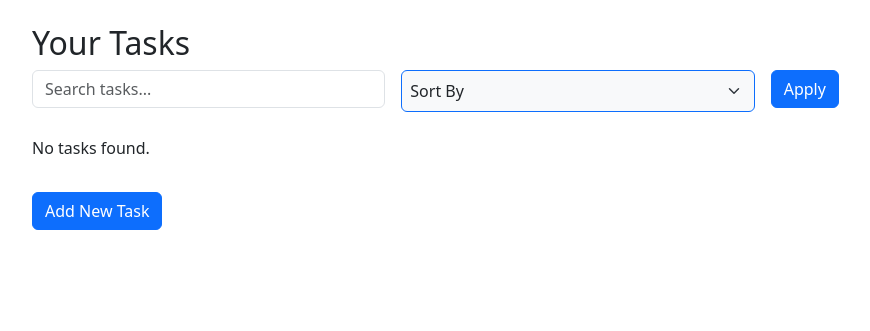
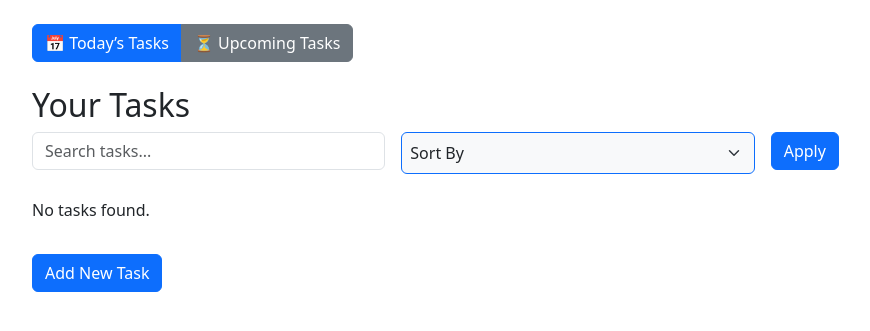
Before and after one commit to bishan20/Smart-To-Do, a Django app: template src/tasks/templates/tasks/task_list.html in a window 1280 px wide. Shown: the part 56-387 px from the top of the page, without its empty margins (62-932 px from the left). Run offline with Django 3.2, Linux system fonts and the light colour scheme; the template is opened without the code that fills it, so the values that code supplies are empty.

Commit message:
feat:add feature where users can see today's and upcoming tasks

```diff
--- a/src/tasks/models.py
+++ b/src/tasks/models.py
@@ -12,7 +12,7 @@ class Task(models.Model):
     title = models.CharField(max_length=255)  # Task name (e.g., "assignment")
     description = models.TextField(blank=True, null=True)  # Optional task description
     category = models.ForeignKey(Category, on_delete=models.SET_NULL, null=True, blank=True)  # Optional category for task
-    due_date = models.DateField(null=True, blank=True)  # Optional deadline for the task
+    due_date = models.DateField()  # Deadline for the task
     priority = models.CharField(
         max_length=10,
         choices=[('Low', 'Low'), ('Medium', 'Medium'), ('High', 'High')],
--- a/src/tasks/templates/tasks/task_list.html
+++ b/src/tasks/templates/tasks/task_list.html
@@ -1,6 +1,14 @@
 {% extends "tasks/base.html" %}
 
 {% block content %}
+<div class="container mt-3">
+    <!-- Filter Buttons with Active State -->
+    <div class="btn-group" role="group">
+        <a href="?filter=today" class="btn btn-primary {% if filter == 'today' %}active{% endif %}">📅 Today’s Tasks</a>
+        <a href="?filter=upcoming" class="btn btn-secondary {% if filter == 'upcoming' %}active{% endif %}">⏳ Upcoming Tasks</a>
+    </div>
+</div>
+
 <div class="container mt-4">
     <h2>Your Tasks</h2>
 
```
Also changed, not shown: src/tasks/views.py (+14 -2 lines), src/tasks/migrations/0003_alter_task_due_date.py (added).
